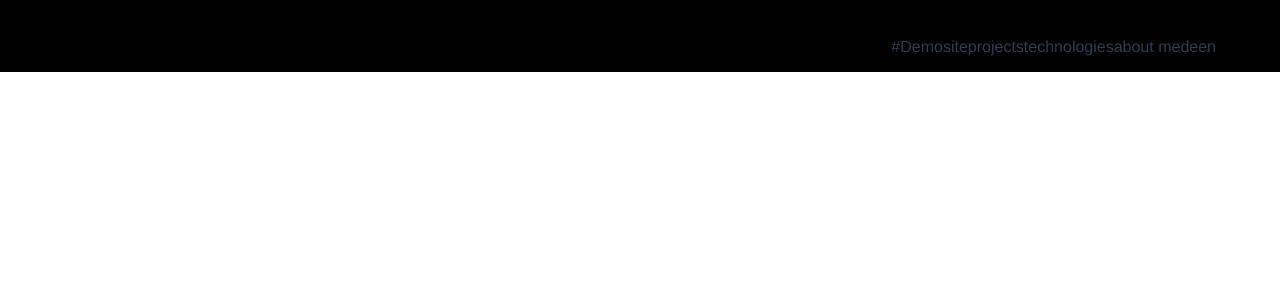
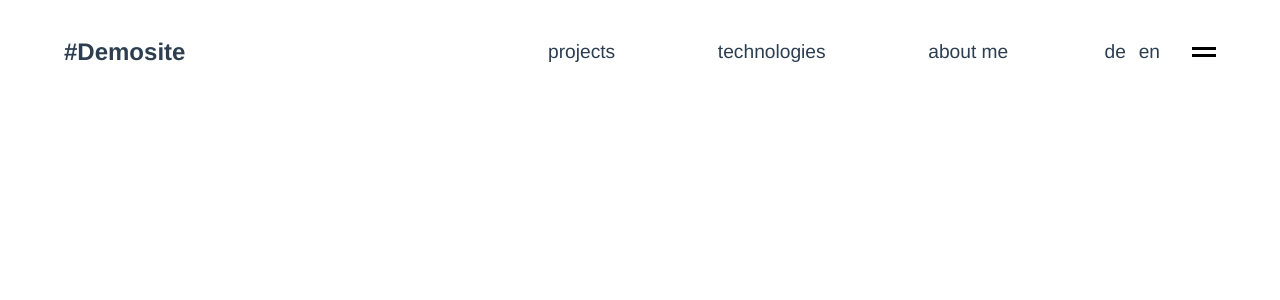
Before and after one commit to Kleinrad/PortfolioKleinrad, a Vue app: page / in a window 1280 px wide. Shown: the top 300 px of the page. Built offline with nearby package versions, Linux system fonts and the light colour scheme.

Commit message:
work on header

```diff
--- a/package.json
+++ b/package.json
@@ -10,7 +10,8 @@
   "dependencies": {
     "core-js": "^3.8.3",
     "vue": "^3.2.13",
-    "vue-router": "^4.0.3"
+    "vue-router": "^4.0.3",
+    "vue.js": "^0.3.2"
   },
   "devDependencies": {
     "@babel/core": "^7.12.16",
--- a/src/components/HeaderBar.vue
+++ b/src/components/HeaderBar.vue
@@ -14,8 +14,8 @@
         <span>en</span>
       </div>
       <div class="menu_btn" id="header_menu_btn">
-        <span id="menu_default"></span>
-        <span id="menu_focus"></span>
+        <div id="menu_default"></div>
+        <div id="menu_focus"></div>
       </div>
     </div>
   </header>
@@ -29,14 +29,61 @@
   top: 0;
   left: 0;
   width: 100%;
-  background-color: #000;
+  background-color: #fff;
   z-index: 100;
 }
 
 .header_inner {
   display: flex;
-  justify-content: right;
+  align-items: center;
   height: 100%;
   padding: 3vw 5vw 1.2vw;
 }
+
+.header_nav {
+  display: flex;
+  justify-content: space-evenly;
+  width: 50vw;
+  min-width: fit-content;
+  font-size: 1.2em;
+}
+
+.header_nav > span {
+  margin: 0 1vw;
+  display: flex;
+  align-items: flex-end;
+}
+
+.header_language {
+  display: flex;
+  align-items: flex-end;
+  min-width: fit-content;
+  font-size: 1.2em;
+}
+
+.header_language > span {
+  margin: 0 0.5vw;
+}
+
+.header_logo {
+  margin-right: auto;
+  font-weight: bolder;
+  font-size: 1.5em;
+}
+
+.menu_btn {
+  box-sizing: border-box;
+  -moz-box-sizing: border-box;
+  -webkit-box-sizing: border-box;
+  height: 10px;
+  width: 1.5em;
+  margin-left: 2vw;
+  border-top: 3px solid #000;
+  border-bottom: 3px solid #000;
+}
+
+.menu_btn:hover {
+  height: 15px;
+  transition: 0.15s ease-out;
+}
 </style>
```
Also changed, not shown: 1 other file (tests, documents, lock files or other folders).
